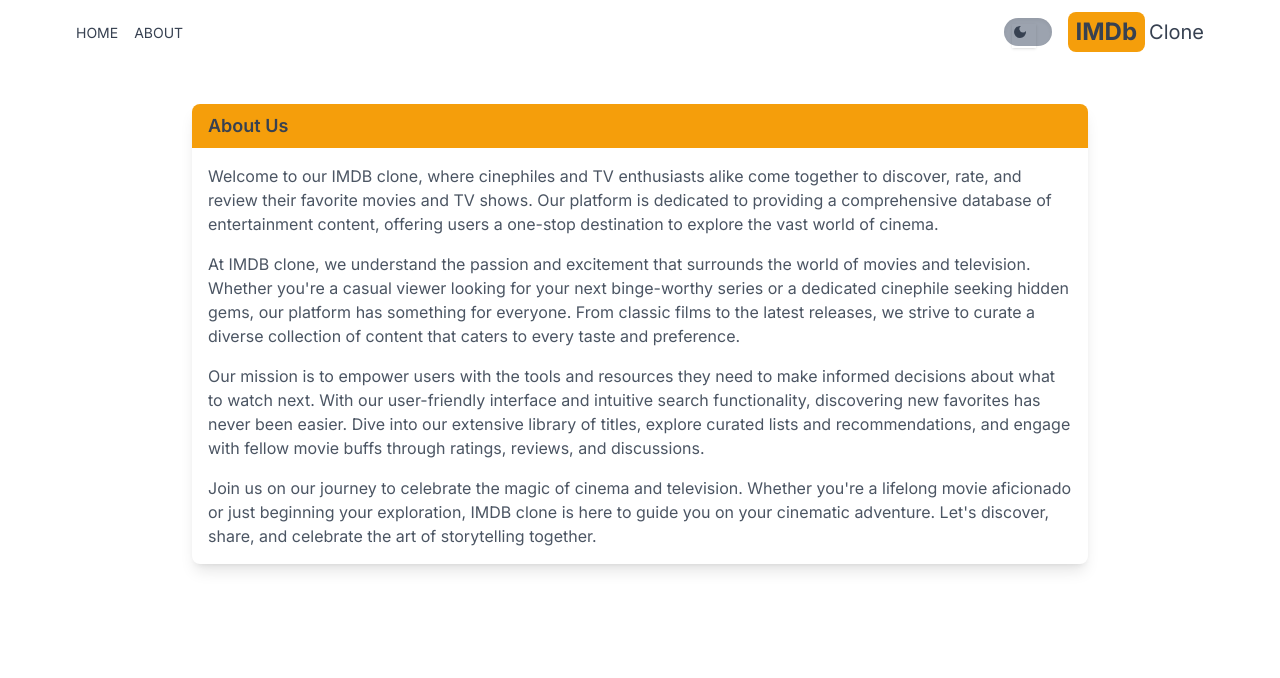
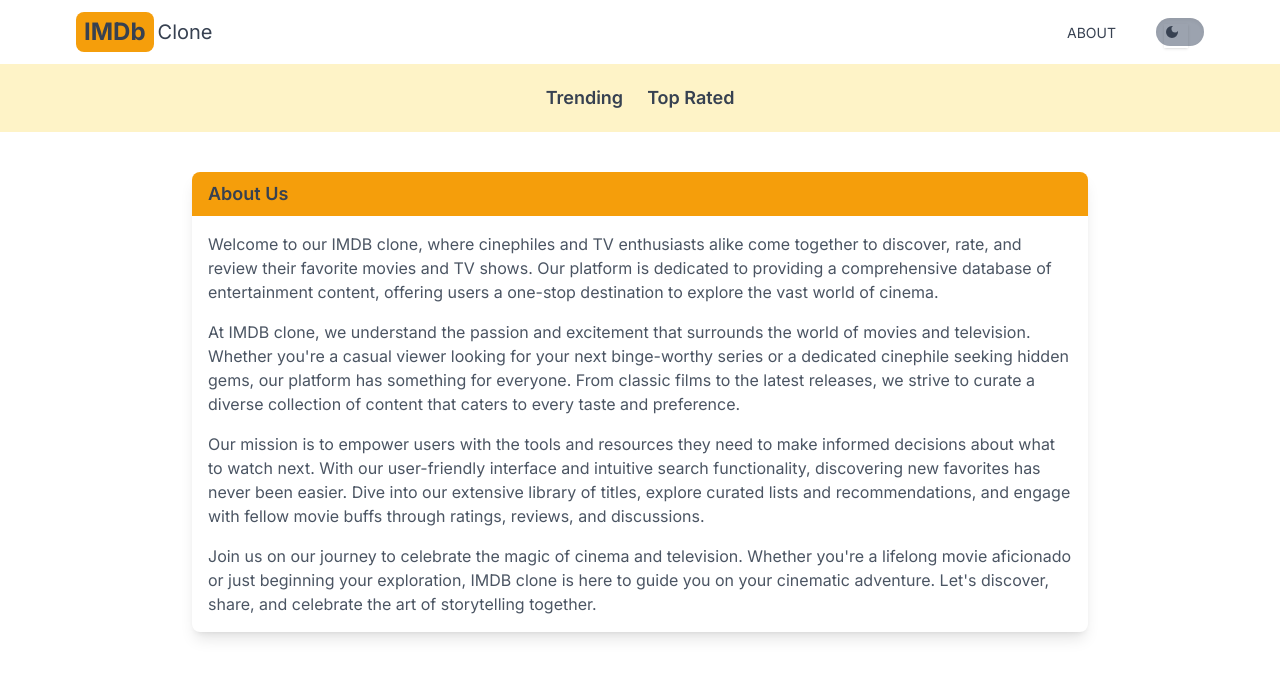
Before and after one commit to anujmahajan98/imdb-clone, a Next.js app: page /about in a window 1280 px wide. Shown: the top 678 px of the page. Built offline with nearby package versions, Linux system fonts and the light colour scheme.

Commit message:
Added Navbar

```diff
--- a/src/app/components/Header.jsx
+++ b/src/app/components/Header.jsx
@@ -8,16 +8,17 @@
 export default function Header() {
   return (
     <div className='flex justify-between items-center p-3 max-w-6xl mx-auto'>
-        <div className='flex gap-4'>
-            <MenuItem title = 'Home' address = "/" Icon = {AiFillHome}/>
-            <MenuItem title = 'About' address = "/about" Icon = {BsFillInfoCircleFill}/>
-        </div>
-        <div className='flex items-center gap-4'>
-            <DarkModeToggle />
+        <div className='flex gap-4 items-center'>
+            {/* <MenuItem title = 'Home' address = "/" Icon = {AiFillHome}/> */}
             <Link href={"/"} className='flex gap-1 items-center'>
                 <span className='text-2xl font-bold bg-amber-500 py-1 px-2 rounded-lg'>IMDb</span>
                 <span className='text-xl hidden sm:inline'>Clone</span>
             </Link>
+
+        </div>
+        <div className='flex items-center gap-10'>
+            <MenuItem title = 'About' address = "/about" Icon = {BsFillInfoCircleFill}/>
+            <DarkModeToggle />
         </div>
     </div>
   )
--- /dev/null
+++ b/src/app/components/Navbar.jsx
@@ -0,0 +1,11 @@
+import React from 'react'
+import NavbarItem from './NavbarItem'
+
+export default function Navbar() {
+  return (
+    <div className='flex dark:bg-gray-500 bg-amber-100 p-5 lg:text-lg justify-center gap-6'>
+        <NavbarItem title = "Trending" param = "fetchTrending" />
+        <NavbarItem title = "Top Rated" param = "fetchTopRated" />
+    </div>
+  )
+}
--- /dev/null
+++ b/src/app/components/NavbarItem.jsx
@@ -0,0 +1,20 @@
+'use client'
+
+import Link from 'next/link'
+import React from 'react'
+import { useSearchParams } from 'next/navigation'
+
+export default function NavbarItem({title, param}) {
+    const searchParam = useSearchParams();
+    const genre = searchParam.get('genre');
+
+  return (
+    <div>
+        <Link
+            className = {`hover:text-amber-600 font-semibold
+            ${genre == param ? 'underline underline-offset-8 decoration-4 decoration-amber-500 round-lg' : ''}`}
+            href={`/?genre=${param}`}>{title}
+        </Link>
+    </div>
+  )
+}
--- a/src/app/layout.js
+++ b/src/app/layout.js
@@ -2,6 +2,7 @@
 import "./globals.css";
 import Header from "./components/Header";
 import Providers from "./Providers";
+import Navbar from "./components/Navbar";
 
 const inter = Inter({ subsets: ["latin"] });
 
@@ -16,6 +17,7 @@
       <body className={inter.className}>
         <Providers>
           <Header/>
+          <Navbar />
           {children}
         </Providers>
         </body>
```
